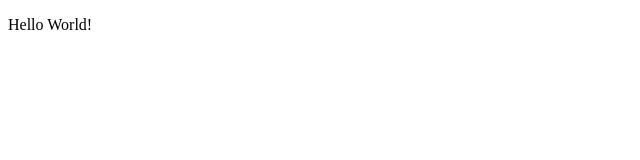
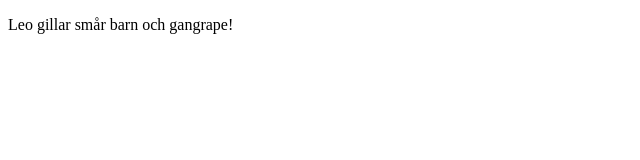
Before and after one commit to MiloBastani/webdevpub, a plain HTML site: page index.html in a window 1280 px wide. Shown: the whole page, without its empty margins (0-640 px from the left). Drawn offline with Linux system fonts and the light colour scheme.

Commit message:
Update index.html

```diff
--- a/index.html
+++ b/index.html
@@ -5,7 +5,7 @@
   </head>
   <body>
     <div>
-        <p>Hello World!</p>
+        <p>Leo gillar smår barn och gangrape!</p>
     </div>
   </body>
 </html>
```
